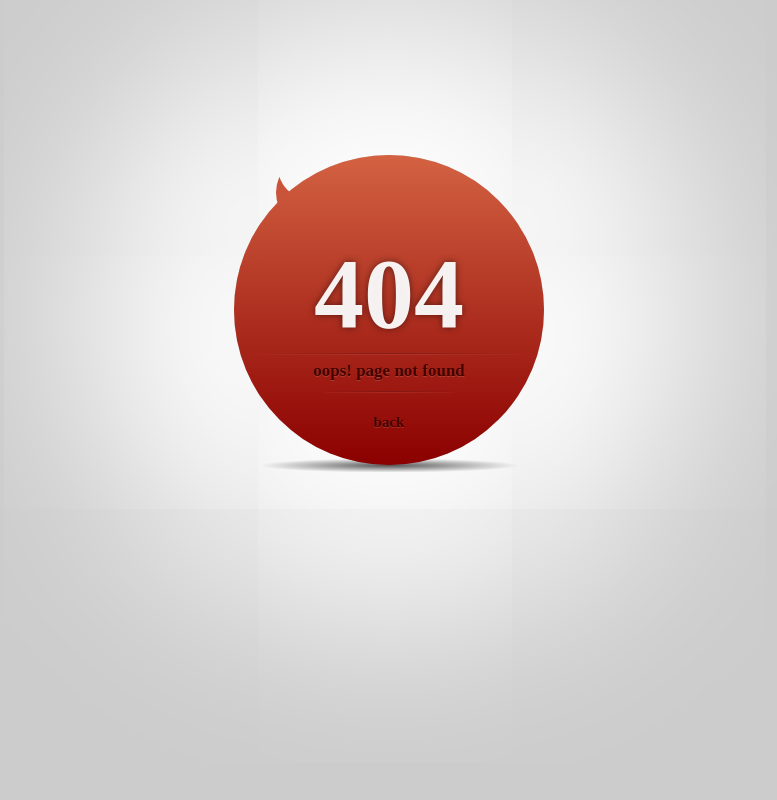
After one commit to IbonGaray/GijonDashboards, a Django app: page /404/ in a window 1280 px wide. The commit adds this page. Shown: the whole page, without its empty margins (251-1028 px from the left). Run offline with Django 3.2, Linux system fonts and the light colour scheme.

Commit message:
08052016 - 1044

```diff
--- /dev/null
+++ b/webApp/static/css/404.css
@@ -0,0 +1,146 @@
+*, *:after, *:before {
+  -webkit-box-sizing: border-box;
+  -moz-box-sizing: border-box;
+  -ms-box-sizing: border-box;
+  box-sizing: border-box; }
+
+html {
+  background: #ccc;
+  font: bold 14px/20px "Trajan Pro", "Times New Roman", Times, serif;
+  color: #430400;
+  text-shadow: 0 1px 0 rgba(255, 255, 255, 0.15); }
+
+.error-page-wrap {
+  width: 310px;
+  height: 310px;
+  margin: 155px auto; }
+  .error-page-wrap:before {
+    box-shadow: 0 0 200px 150px #fff;
+    width: 310px;
+    height: 310px;
+    border-radius: 50%;
+    position: relative;
+    z-index: -1;
+    content: '';
+    display: block; }
+
+.error-page {
+  width: 310px;
+  height: 310px;
+  border-radius: 50%;
+  top: -310px;
+  position: relative;
+  text-align: center;
+  background: #d36242;
+  background: -moz-linear-gradient(top, #d36242 0%, darkred 100%);
+  background: -webkit-gradient(linear, left top, left bottom, color-stop(0%, #d36242), color-stop(100%, darkred));
+  background: -webkit-linear-gradient(top, #d36242 0%, darkred 100%);
+  background: -o-linear-gradient(top, #d36242 0%, darkred 100%);
+  background: -ms-linear-gradient(top, #d36242 0%, darkred 100%);
+  background: linear-gradient(to bottom, #d36242 0%, darkred 100%);
+  filter: progid:DXImageTransform.Microsoft.gradient(startColorstr='$firstColor', endColorstr='$secondColor',GradientType=0 ); }
+  .error-page:before {
+    width: 63px;
+    height: 63px;
+    border-radius: 50%;
+    box-shadow: 3px 25px 0 5px #C95439;
+    content: '';
+    z-index: -1;
+    display: block;
+    position: relative;
+    top: -19px;
+    left: 44px; }
+  .error-page:after {
+    width: 310px;
+    height: 17px;
+    margin: 0 auto;
+    top: 25px;
+    content: '';
+    z-index: -1;
+    display: block;
+    position: relative;
+    background: -moz-radial-gradient(center, ellipse cover, rgba(0, 0, 0, 0.65) 0%, rgba(35, 26, 26, 0) 59%, rgba(60, 44, 44, 0) 100%);
+    background: -webkit-gradient(radial, center center, 0px, center center, 100%, color-stop(0%, rgba(0, 0, 0, 0.65)), color-stop(59%, rgba(35, 26, 26, 0)), color-stop(100%, rgba(60, 44, 44, 0)));
+    background: -webkit-radial-gradient(center, ellipse cover, rgba(0, 0, 0, 0.65) 0%, rgba(35, 26, 26, 0) 59%, rgba(60, 44, 44, 0) 100%);
+    background: -o-radial-gradient(center, ellipse cover, rgba(0, 0, 0, 0.65) 0%, rgba(35, 26, 26, 0) 59%, rgba(60, 44, 44, 0) 100%);
+    background: -ms-radial-gradient(center, ellipse cover, rgba(0, 0, 0, 0.65) 0%, rgba(35, 26, 26, 0) 59%, rgba(60, 44, 44, 0) 100%);
+    background: radial-gradient(ellipse at center, rgba(0, 0, 0, 0.65) 0%, rgba(35, 26, 26, 0) 59%, rgba(60, 44, 44, 0) 100%);
+    filter: progid:DXImageTransform.Microsoft.gradient(startColorstr='#a6000000', endColorstr='#003c2c2c',GradientType=1 ); }
+  .error-page h1 {
+    color: rgba(255, 255, 255, 0.94);
+    font-size: 100px;
+    margin: 65px auto 0 auto;
+    text-shadow: 0px 0 7px rgba(0, 0, 0, 0.5); }
+    .error-page h1:before {
+      width: 260px;
+      height: 1px;
+      position: relative;
+      margin: 0 auto;
+      top: 70px;
+      content: '';
+      display: block;
+      background: -moz-radial-gradient(center, ellipse cover, rgba(111, 25, 25, 0.65) 0%, rgba(75, 38, 38, 0) 70%, rgba(60, 44, 44, 0) 100%);
+      background: -webkit-gradient(radial, center center, 0px, center center, 100%, color-stop(0%, rgba(111, 25, 25, 0.65)), color-stop(70%, rgba(75, 38, 38, 0)), color-stop(100%, rgba(60, 44, 44, 0)));
+      background: -webkit-radial-gradient(center, ellipse cover, rgba(111, 25, 25, 0.65) 0%, rgba(75, 38, 38, 0) 70%, rgba(60, 44, 44, 0) 100%);
+      background: -o-radial-gradient(center, ellipse cover, rgba(111, 25, 25, 0.65) 0%, rgba(75, 38, 38, 0) 70%, rgba(60, 44, 44, 0) 100%);
+      background: -ms-radial-gradient(center, ellipse cover, rgba(111, 25, 25, 0.65) 0%, rgba(75, 38, 38, 0) 70%, rgba(60, 44, 44, 0) 100%);
+      background: radial-gradient(ellipse at center, rgba(111, 25, 25, 0.65) 0%, rgba(75, 38, 38, 0) 70%, rgba(60, 44, 44, 0) 100%);
+      filter: progid:DXImageTransform.Microsoft.gradient(startColorstr='#a66f1919', endColorstr='#003c2c2c',GradientType=1 ); }
+    .error-page h1:after {
+      width: 260px;
+      height: 1px;
+      content: '';
+      display: block;
+      opacity: 0.2;
+      margin: 0 auto;
+      top: 50px;
+      position: relative;
+      background: -moz-radial-gradient(center, ellipse cover, rgba(247, 173, 148, 0.65) 0%, rgba(255, 255, 255, 0.01) 99%, rgba(255, 255, 255, 0) 100%);
+      background: -webkit-gradient(radial, center center, 0px, center center, 100%, color-stop(0%, rgba(247, 173, 148, 0.65)), color-stop(99%, rgba(255, 255, 255, 0.01)), color-stop(100%, rgba(255, 255, 255, 0)));
+      background: -webkit-radial-gradient(center, ellipse cover, rgba(247, 173, 148, 0.65) 0%, rgba(255, 255, 255, 0.01) 99%, rgba(255, 255, 255, 0) 100%);
+      background: -o-radial-gradient(center, ellipse cover, rgba(247, 173, 148, 0.65) 0%, rgba(255, 255, 255, 0.01) 99%, rgba(255, 255, 255, 0) 100%);
+      background: -ms-radial-gradient(center, ellipse cover, rgba(247, 173, 148, 0.65) 0%, rgba(255, 255, 255, 0.01) 99%, rgba(255, 255, 255, 0) 100%);
+      background: radial-gradient(ellipse at center, rgba(247, 173, 148, 0.65) 0%, rgba(255, 255, 255, 0.01) 99%, rgba(255, 255, 255, 0) 100%);
+      filter: progid:DXImageTransform.Microsoft.gradient(startColorstr='#a6f7ad94', endColorstr='#00ffffff',GradientType=1 ); }
+  .error-page h2 {
+    margin: 55px 0 30px 0;
+    font-size: 17px; }
+    .error-page h2:before {
+      width: 130px;
+      height: 1px;
+      position: relative;
+      margin: 0 auto;
+      top: 31px;
+      content: '';
+      display: block;
+      background: -moz-radial-gradient(center, ellipse cover, rgba(111, 25, 25, 0.65) 0%, rgba(75, 38, 38, 0) 70%, rgba(60, 44, 44, 0) 100%);
+      background: -webkit-gradient(radial, center center, 0px, center center, 100%, color-stop(0%, rgba(111, 25, 25, 0.65)), color-stop(70%, rgba(75, 38, 38, 0)), color-stop(100%, rgba(60, 44, 44, 0)));
+      background: -webkit-radial-gradient(center, ellipse cover, rgba(111, 25, 25, 0.65) 0%, rgba(75, 38, 38, 0) 70%, rgba(60, 44, 44, 0) 100%);
+      background: -o-radial-gradient(center, ellipse cover, rgba(111, 25, 25, 0.65) 0%, rgba(75, 38, 38, 0) 70%, rgba(60, 44, 44, 0) 100%);
+      background: -ms-radial-gradient(center, ellipse cover, rgba(111, 25, 25, 0.65) 0%, rgba(75, 38, 38, 0) 70%, rgba(60, 44, 44, 0) 100%);
+      background: radial-gradient(ellipse at center, rgba(111, 25, 25, 0.65) 0%, rgba(75, 38, 38, 0) 70%, rgba(60, 44, 44, 0) 100%);
+      filter: progid:DXImageTransform.Microsoft.gradient(startColorstr='#a66f1919', endColorstr='#003c2c2c',GradientType=1 ); }
+    .error-page h2:after {
+      width: 130px;
+      height: 1px;
+      content: '';
+      display: block;
+      opacity: 0.2;
+      margin: 0 auto;
+      top: 11px;
+      position: relative;
+      background: -moz-radial-gradient(center, ellipse cover, rgba(247, 173, 148, 0.65) 0%, rgba(255, 255, 255, 0.01) 99%, rgba(255, 255, 255, 0) 100%);
+      background: -webkit-gradient(radial, center center, 0px, center center, 100%, color-stop(0%, rgba(247, 173, 148, 0.65)), color-stop(99%, rgba(255, 255, 255, 0.01)), color-stop(100%, rgba(255, 255, 255, 0)));
+      background: -webkit-radial-gradient(center, ellipse cover, rgba(247, 173, 148, 0.65) 0%, rgba(255, 255, 255, 0.01) 99%, rgba(255, 255, 255, 0) 100%);
+      background: -o-radial-gradient(center, ellipse cover, rgba(247, 173, 148, 0.65) 0%, rgba(255, 255, 255, 0.01) 99%, rgba(255, 255, 255, 0) 100%);
+      background: -ms-radial-gradient(center, ellipse cover, rgba(247, 173, 148, 0.65) 0%, rgba(255, 255, 255, 0.01) 99%, rgba(255, 255, 255, 0) 100%);
+      background: radial-gradient(ellipse at center, rgba(247, 173, 148, 0.65) 0%, rgba(255, 255, 255, 0.01) 99%, rgba(255, 255, 255, 0) 100%);
+      filter: progid:DXImageTransform.Microsoft.gradient(startColorstr='#a6f7ad94', endColorstr='#00ffffff',GradientType=1 ); }
+
+.error-back {
+  text-decoration: none;
+  color: #430400;
+  font-size: 15px; }
+  .error-back:hover {
+    color: #EB957D;
+    text-shadow: 0 0 3px black; }
--- /dev/null
+++ b/webApp/static/templates/404.html
@@ -0,0 +1,21 @@
+<html>
+<head>
+    {% load staticfiles %}
+<link href="{% static "css/404.css" %}" rel="stylesheet">
+  <meta charset="utf-8">
+  <meta http-equiv="X-UA-Compatible" content="IE=edge,chrome=1">
+	<title>404 Page no found</title>
+	<meta name="viewport" content="width=device-width">
+</head>
+<body>
+	<div class="error-page-wrap">
+		<article class="error-page gradient">
+			<hgroup>
+				<h1>404</h1>
+				<h2>oops! page not found</h2>
+			</hgroup>
+			<a href="/gijon/demografia/" title="Back to site" class="error-back">back</a>
+		</article>
+	</div>
+</body>
+</html>
--- a/webApp/static/templates/energia/gijonEnergiaAlumbradoPublico.html
+++ b/webApp/static/templates/energia/gijonEnergiaAlumbradoPublico.html
@@ -18,7 +18,7 @@
 <section style="margin-top: 7%; margin-left: 10%; margin-right: 10%">
 
     <h1 style="text-align: center">Mapa de intensidad del alumbrado público</h1>
-<iframe width="100%" height="520" frameborder="0" src="https://ibongaray.cartodb.com/viz/a07f4390-12d0-11e6-95cd-0e8c56e2ffdb/embed_map" allowfullscreen webkitallowfullscreen mozallowfullscreen oallowfullscreen msallowfullscreen></iframe>
+<iframe width="100%" height="700" frameborder="0" src="https://ibongaray.cartodb.com/viz/a07f4390-12d0-11e6-95cd-0e8c56e2ffdb/embed_map" allowfullscreen webkitallowfullscreen mozallowfullscreen oallowfullscreen msallowfullscreen></iframe>
 </section>
 </body>
 </html>
--- a/webApp/static/templates/medioAmbiente/gijonMedioAmbienteAirePM10.html
+++ b/webApp/static/templates/medioAmbiente/gijonMedioAmbienteAirePM10.html
@@ -19,6 +19,7 @@
 
     <h1 style="text-align: center">PM10</h1>
 <script type='text/javascript' src='https://public.tableau.com/javascripts/api/viz_v1.js'></script><div class='tableauPlaceholder' style='width: 982px; height: 742px;'><noscript><a href='#'><img alt='Dashboard 4 ' src='https:&#47;&#47;public.tableau.com&#47;static&#47;images&#47;PM&#47;PM10_4&#47;Dashboard4&#47;1_rss.png' style='border: none' /></a></noscript><object class='tableauViz' width=100% height='742' style='display:none;'><param name='host_url' value='https%3A%2F%2Fpublic.tableau.com%2F' /> <param name='site_root' value='' /><param name='name' value='PM10_4&#47;Dashboard4' /><param name='tabs' value='no' /><param name='toolbar' value='yes' /><param name='static_image' value='https:&#47;&#47;public.tableau.com&#47;static&#47;images&#47;PM&#47;PM10_4&#47;Dashboard4&#47;1.png' /> <param name='animate_transition' value='yes' /><param name='display_static_image' value='yes' /><param name='display_spinner' value='yes' /><param name='display_overlay' value='yes' /><param name='display_count' value='yes' /><param name='showTabs' value='y' /></object></div>
+    <script type='text/javascript' src='https://public.tableau.com/javascripts/api/viz_v1.js'></script><div class='tableauPlaceholder' style='width: 982px; height: 742px;'><noscript><a href='#'><img alt='Dashboard 4 ' src='https:&#47;&#47;public.tableau.com&#47;static&#47;images&#47;PM&#47;PM10_4&#47;Dashboard4&#47;1_rss.png' style='border: none' /></a></noscript><object class='tableauViz' width=100% height='742' style='display:none;'><param name='host_url' value='https%3A%2F%2Fpublic.tableau.com%2F' /> <param name='site_root' value='' /><param name='name' value='PM10_4&#47;Dashboard4' /><param name='tabs' value='no' /><param name='toolbar' value='yes' /><param name='static_image' value='https:&#47;&#47;public.tableau.com&#47;static&#47;images&#47;PM&#47;PM10_4&#47;Dashboard4&#47;1.png' /> <param name='animate_transition' value='yes' /><param name='display_static_image' value='yes' /><param name='display_spinner' value='yes' /><param name='display_overlay' value='yes' /><param name='display_count' value='yes' /><param name='showTabs' value='y' /></object></div>
     </section>
 
 </body>
--- a/webApp/urls.py
+++ b/webApp/urls.py
@@ -3,6 +3,11 @@ from . import views
 
 
 urlpatterns = [
+
+    url(r'^404/$', views.error404, name='error404'),
+
+    url(r'^gijon/500/$', views.error500, name='error500'),
+
     #url(r'^$', views.uno, name='uno'),
     url(r'^$', views.gijonDemografia, name='gijonDemografia'),
     url(r'^santander/$', views.santander, name='santander'),
--- a/webApp/views.py
+++ b/webApp/views.py
@@ -1,5 +1,9 @@
 from django.shortcuts import render
 
+def error404(request):
+    return render(request, '404.html', {})
+def error500(request):
+    return render(request, '500.html', {})
 
 def uno(request):
     return render(request, 'uno.html', {})
```
